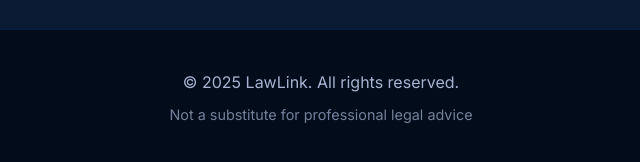
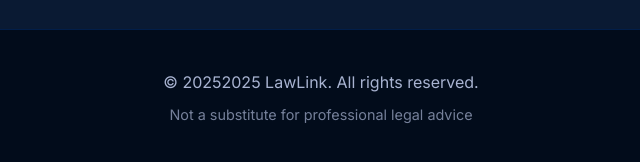
Before and after one commit to Aritrajit-Guha/LAW__Link, a website: page public/index.html in a window 1280 px wide. Shown: the part 1618-1780 px from the top of the page, 319-959 px from the left. Drawn offline with Linux system fonts and the light colour scheme.

Commit message:
Update index.html

```diff
--- a/public/index.html
+++ b/public/index.html
@@ -92,7 +92,7 @@
   <!-- Footer -->
   <footer class="site-footer">
     <div class="container">
-      <p>&copy; <span id="year"></span> LawLink. All rights reserved.</p>
+      <p>&copy; <span id="year"></span>2025 LawLink. All rights reserved.</p>
       <p class="disclaimer">Not a substitute for professional legal advice</p>
     </div>
   </footer>
```
